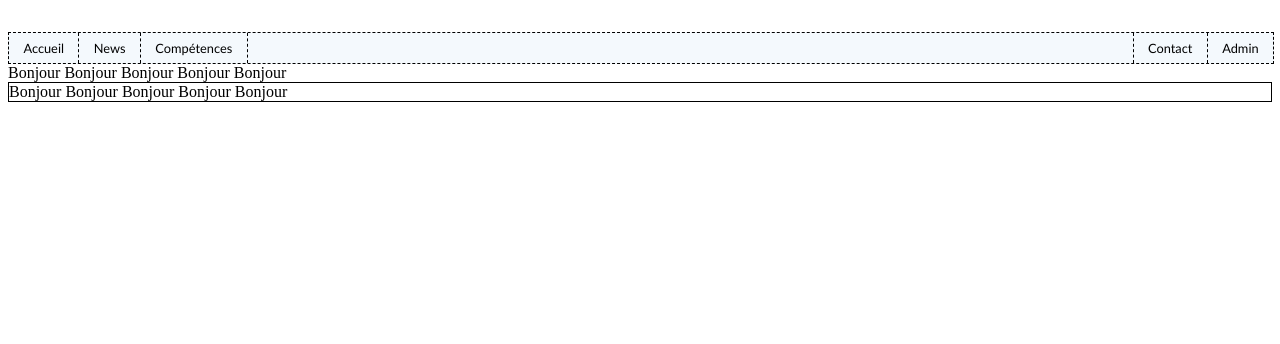
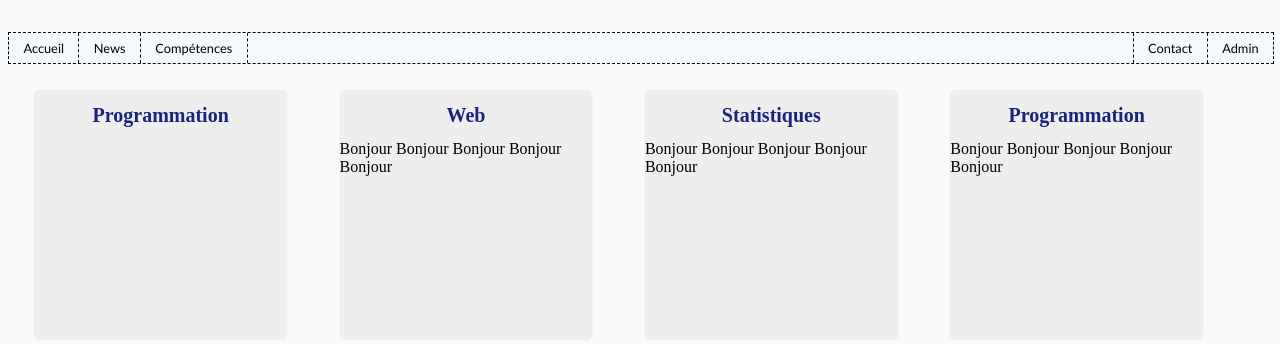
Before and after one commit to lockfatf/lockfatf.github.io, a plain HTML site: page index.html in a window 1280 px wide. Drawn offline with nearby package versions, Linux system fonts and the light colour scheme.

Commit message:
base comp

```diff
--- a/index.html
+++ b/index.html
@@ -5,6 +5,8 @@
         <meta charset="utf-8" />
         <title>Florian LOCK-FAT</title>
         <link rel="stylesheet" type="text/css" href="style.css">
+        <script src="https://d3js.org/d3.v4.min.js"></script>
+
     </head>
     <script type="text/javascript">
 
@@ -47,12 +49,26 @@
 			Accueil
 		</div>
 		<div class = "content" id = "competence" style = "display:block;">
-			Bonjour Bonjour Bonjour Bonjour Bonjour
+
 			<div class = "comp">
+				<h1>Programmation</h1>
+
+			</div>
+			<div class = "comp">
+				<h1>Web</h1>
+				Bonjour Bonjour Bonjour Bonjour Bonjour
+			</div>
+			<div class = "comp">
+				<h1>Statistiques</h1>
+				Bonjour Bonjour Bonjour Bonjour Bonjour
+			</div>
+			<div class = "comp">
+				<h1>Programmation</h1>
 				Bonjour Bonjour Bonjour Bonjour Bonjour
 			</div>
 		</div>
 
 
+
     </body>
 </html>
--- a/style.css
+++ b/style.css
@@ -38,6 +38,25 @@ padding :  0 0.3em;
 }
 
 /* MENU */
+body{
+	background-color:#FAFAFA;
+}
 div.comp {
- border : 1px solid black;
+	background-color:#EEEEEE;
+ width : 20%;
+ margin : 2%;
+ min-width : 250px;
+ height : 250px;
+ border : 1px solid #F5F5F5;
+ -moz-border-radius:7px;
+ -webkit-border-radius:7px;
+ border-radius:7px;
+ float:left;
+ display : inline-block;
  }
+
+ div.comp h1{
+ 	font-size :20px;
+ 	text-align:center;
+ 	color:#1A237E;
+ }
```
